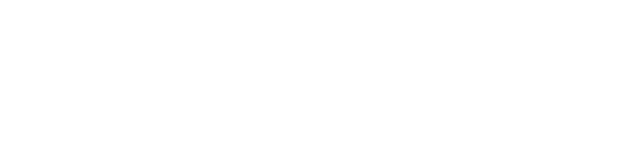
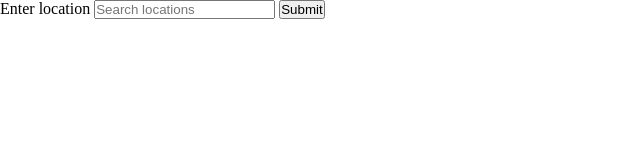
Before and after one commit to TedV4/weather-app, a plain HTML site: page index.html in a window 1280 px wide. Shown: the whole page, without its empty margins (0-640 px from the left). Drawn offline with Linux system fonts and the light colour scheme.

Commit message:
Add search form

```diff
--- a/index.html
+++ b/index.html
@@ -6,9 +6,13 @@
   <meta name="viewport" content="width=device-width, initial-scale=1.0">
   <title>Weather</title>
   <link rel="stylesheet" href="style.css">
-  <style src="app.js" defer></style>
+  <script src="app.js"></script>
 </head>
 <body>
-
+  <div><form action="#" method="get">
+    <label for="location">Enter location</label>
+    <input type="text" id="searchBar" name="location" placeholder="Search locations">
+    <button type="submit" id="submitBtn">Submit</button>
+  </form></div>
 </body>
 </html>
```
